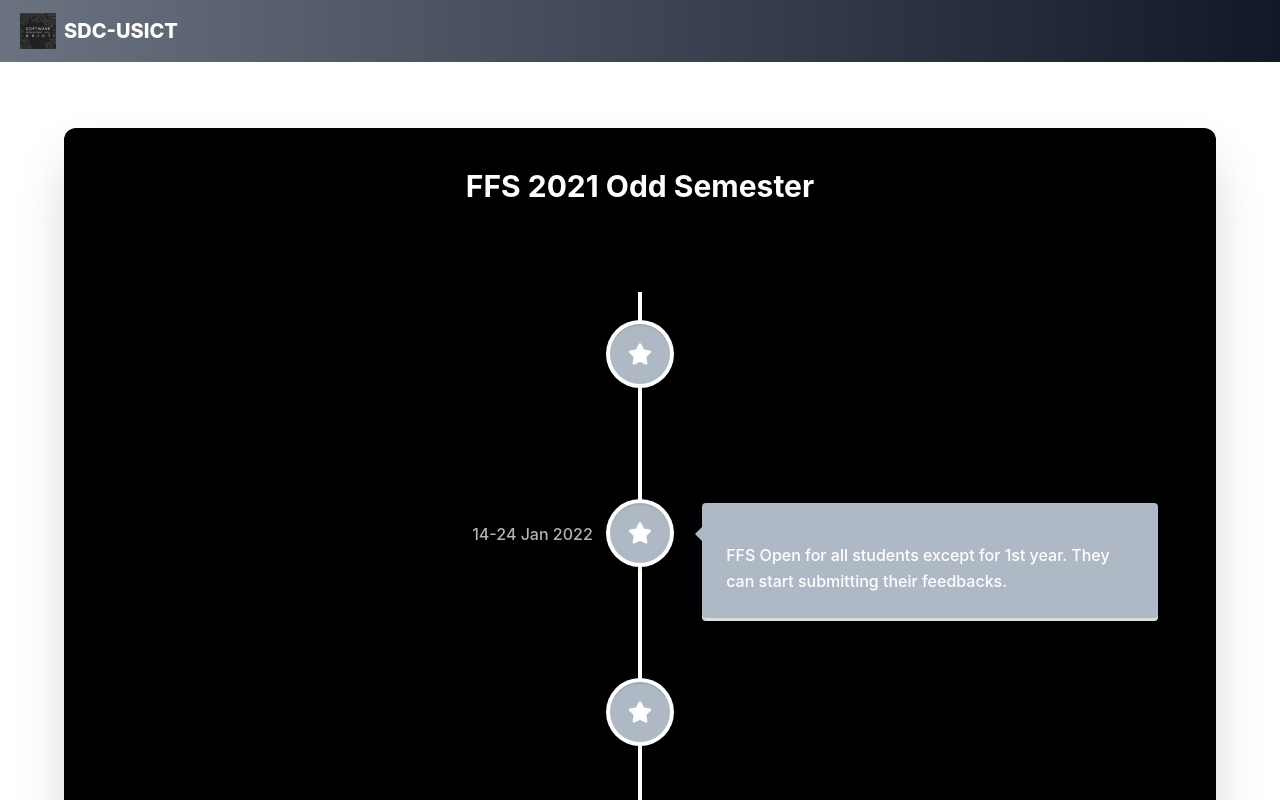
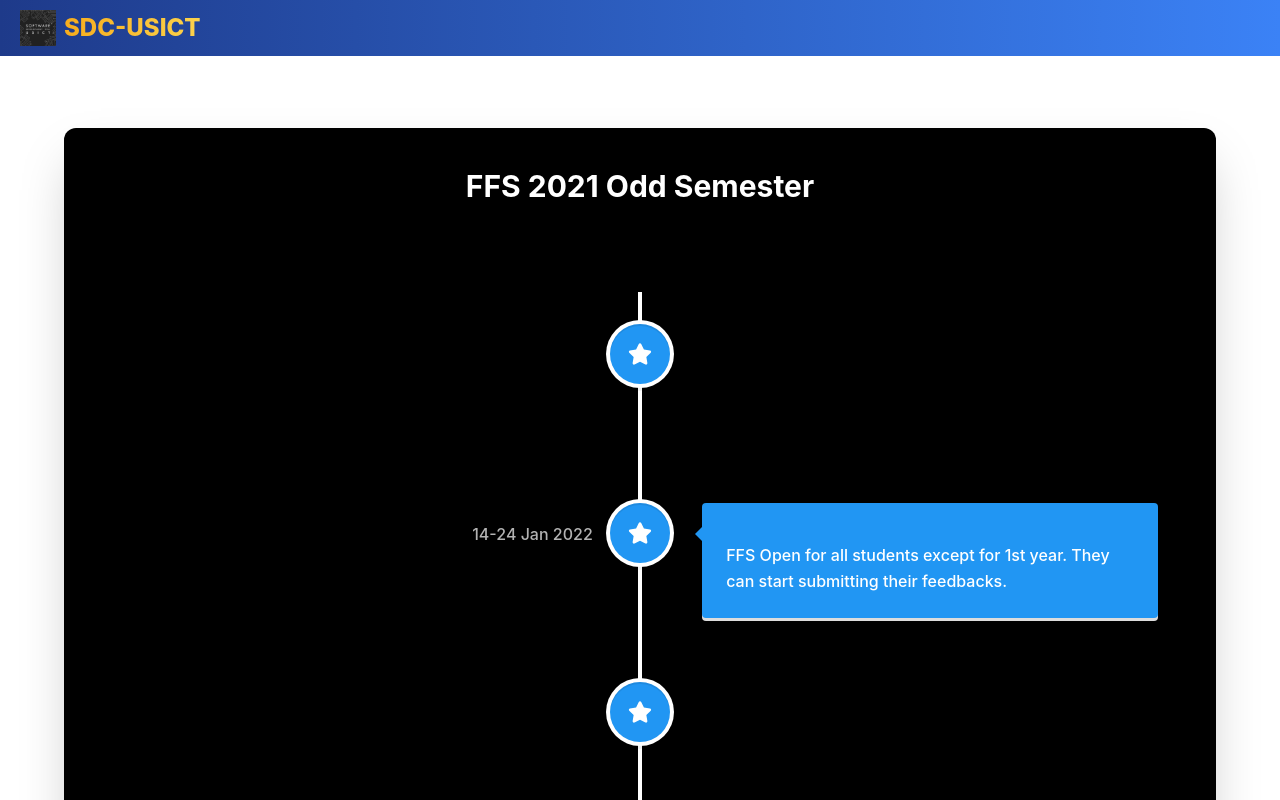
Before and after one commit to singhnaveen098/SDC-USICT-Website, a React (Create React App) app: page /ffs in a window 1280 px wide. Shown: the top 800 px of the page. Built offline with nearby package versions, Linux system fonts and the light colour scheme.

Commit message:
Theme updated

```diff
--- a/package.json
+++ b/package.json
@@ -3,6 +3,8 @@
   "version": "0.1.0",
   "private": true,
   "dependencies": {
+    "@coreui/coreui": "^4.1.3",
+    "@coreui/react": "^4.1.2",
     "@emotion/react": "^11.8.1",
     "@emotion/styled": "^11.8.1",
     "@mui/material": "^5.4.4",
@@ -10,6 +12,7 @@
     "@testing-library/react": "^12.1.3",
     "@testing-library/user-event": "^13.5.0",
     "3d-react-carousal": "^4.0.2",
+    "mdbreact": "^5.2.0",
     "react": "^17.0.2",
     "react-dom": "^17.0.2",
     "react-icons": "^4.3.1",
@@ -18,6 +21,7 @@
     "react-slick": "^0.28.1",
     "react-vertical-timeline-component": "^3.5.2",
     "slick-carousel": "^1.8.1",
+    "t-a-e-3d-carousel-reactjs": "^1.0.8",
     "web-vitals": "^2.1.4"
   },
   "scripts": {
--- a/src/App.js
+++ b/src/App.js
@@ -14,10 +14,10 @@ import Foot from './compopnents/Foot';
 
 function App() {
   return (
-    <div>
+    <div className='min-h-screen relative'>
       <Router>
         <Navbar />
-        <div className="container-fluid">
+        <div className="container-fluid pb-32">
           <Switch>
             <Route exact path="/">
               <Home />
--- a/src/compopnents/Contact.js
+++ b/src/compopnents/Contact.js
@@ -21,7 +21,7 @@ const Contact = () => {
         </div>
 
         <div className='text-center'>
-          <button className="text-black px-8 font-bold py-2 my-2 rounded-xl bg-gray-500 hover:bg-gray-400" type="submit">Submit</button>
+          <button className="text-black px-8 font-bold py-2 my-2 rounded-xl bg-blue-500 hover:bg-blue-400" type="submit">Submit</button>
         </div>
       </form>
     </div>
--- a/src/compopnents/FFS.js
+++ b/src/compopnents/FFS.js
@@ -11,10 +11,10 @@ const FFS = () => {
         <VerticalTimeline>
           <VerticalTimelineElement
             className="vertical-timeline-element--work"
-            contentStyle={{ background: '#afb9c5', color: '#fff' }}
-            contentArrowStyle={{ borderRight: '7px solid  #afb9c5' }}
+            contentStyle={{ background: 'rgb(33, 150, 243)', color: '#fff' }}
+            contentArrowStyle={{ borderRight: '7px solid  rgb(33, 150, 243)' }}
             date="21-26 Dec 2021"
-            iconStyle={{ background: '#afb9c5', color: '#fff' }}
+            iconStyle={{ background: 'rgb(33, 150, 243)', color: '#fff' }}
             icon={<FaStar />}
           >
             <p>
@@ -23,10 +23,10 @@ const FFS = () => {
           </VerticalTimelineElement>
           <VerticalTimelineElement
             className="vertical-timeline-element--work"
-            contentStyle={{ background: '#afb9c5', color: '#fff' }}
-            contentArrowStyle={{ borderRight: '7px solid  #afb9c5' }}
+            contentStyle={{ background: 'rgb(33, 150, 243)', color: '#fff' }}
+            contentArrowStyle={{ borderRight: '7px solid  rgb(33, 150, 243)' }}
             date="14-24 Jan 2022"
-            iconStyle={{ background: '#afb9c5', color: '#fff' }}
+            iconStyle={{ background: 'rgb(33, 150, 243)', color: '#fff' }}
             icon={<FaStar />}
           >
             <p>
@@ -35,10 +35,10 @@ const FFS = () => {
           </VerticalTimelineElement>
           <VerticalTimelineElement
             className="vertical-timeline-element--work"
-            contentStyle={{ background: '#afb9c5', color: '#fff' }}
-            contentArrowStyle={{ borderRight: '7px solid  #afb9c5' }}
+            contentStyle={{ background: 'rgb(33, 150, 243)', color: '#fff' }}
+            contentArrowStyle={{ borderRight: '7px solid  rgb(33, 150, 243)' }}
             date="25 Jan 2022"
-            iconStyle={{ background: '#afb9c5', color: '#fff' }}
+            iconStyle={{ background: 'rgb(33, 150, 243)', color: '#fff' }}
             icon={<FaStar />}
           >
             <p>
--- a/src/compopnents/Foot.js
+++ b/src/compopnents/Foot.js
@@ -2,7 +2,7 @@ import React from 'react'
 
 const Foot = () => {
     return (
-        <div className="text-center bg-gradient-to-r from-gray-500 to-gray-900 clear-both py-4">
+        <div className="absolute bottom-0 h-32 w-full text-center bg-gradient-to-r from-blue-900 to-blue-500 clear-both py-4">
             <a className='mx-2 text-2xl text-gray-300 hover:text-white' href="mailto:sdcusict@ipu.ac.in" target="_blank"><i className="icon footer-icon far fa-envelope"></i></a>
             <a className='mx-2 text-2xl text-gray-300 hover:text-white' href="https://www.linkedin.com/company/software-development-cell-usict/about/"
                 target="_blank"><i className="icon footer-icon fab fa-linkedin"></i></a>
--- a/src/compopnents/Home.js
+++ b/src/compopnents/Home.js
@@ -1,10 +1,12 @@
 import React from 'react'
 import Slides from './Slides'
+import image1 from '../images/developer.jpg'
+import image2 from '../images/ipu1.jpg'
 
 const Home = () => {
     return (
         <div>
-            <h1 className='text-center my-20 font-bold text-6xl'>Software Development Cell USIC&T</h1>
+            <h1 className='text-center my-20 font-bold text-4xl sm:text-6xl'>Software Development Cell USIC&T</h1>
             <Slides />
             <h1 className='text-center font-extrabold my-12 text-4xl'>About Us</h1>
             <p className='my-6 w-4/6 text-xl text-center mx-auto'>Department responsible for the Guru Gobind Singh Indraprastha University's constant growth towards the aim of becoming a digitally dependent organisation. Students of the university have been selected to develop different software for helping out the faculty as well as students in day to day college activities.</p>
--- a/src/compopnents/Navbar.js
+++ b/src/compopnents/Navbar.js
@@ -6,9 +6,9 @@ const Navbar = () => {
   let location = useLocation();
   return (
     <div>
-      <nav className="fixed-top navbar navbar-expand-lg navbar-dark bg-gradient-to-r from-gray-500 to-gray-900">
+      <nav className="fixed-top navbar navbar-expand-lg navbar-dark bg-gradient-to-r from-blue-900 to-blue-500">
         <div className="container-fluid">
-          <Link className="navbar-brand flex flex-row items-center font-extrabold" to="/"><img className='w-9 mx-2' src={logo} alt="SDC_Logo" /> SDC-USICT</Link>
+          <Link className="mr-2 flex flex-row items-center font-extrabold text-2xl text-transparent bg-clip-text bg-gradient-to-r from-amber-500 to-amber-300 hover:text-transparent" to="/"><img className='w-9 mx-2' src={logo} alt="SDC_Logo" /> SDC-USICT</Link>
           <button className="navbar-toggler" type="button" data-bs-toggle="collapse" data-bs-target="#navbarSupportedContent" aria-controls="navbarSupportedContent" aria-expanded="false" aria-label="Toggle navigation">
             <span className="navbar-toggler-icon"></span>
           </button>
```
Also changed, not shown: 1 other file (tests, documents, lock files or other folders).
